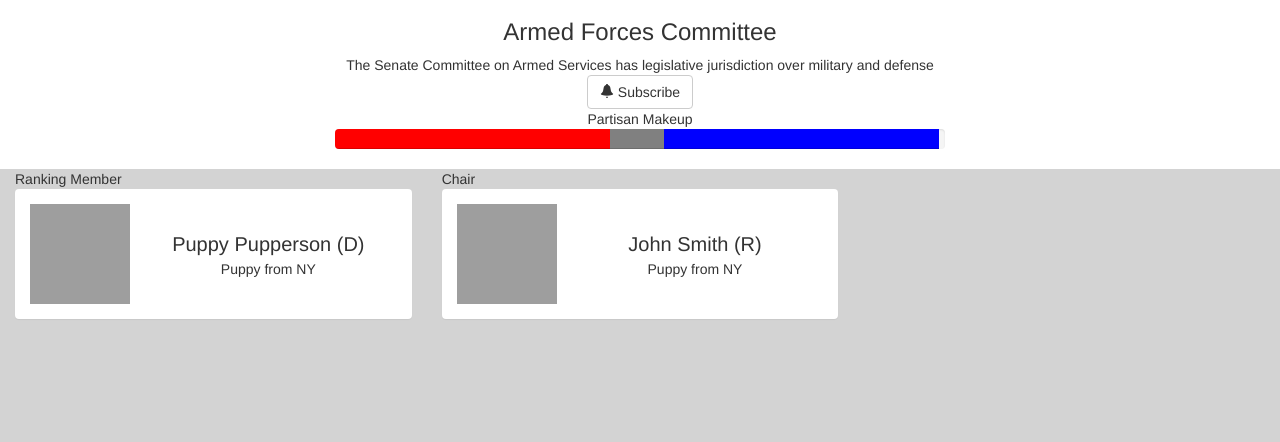
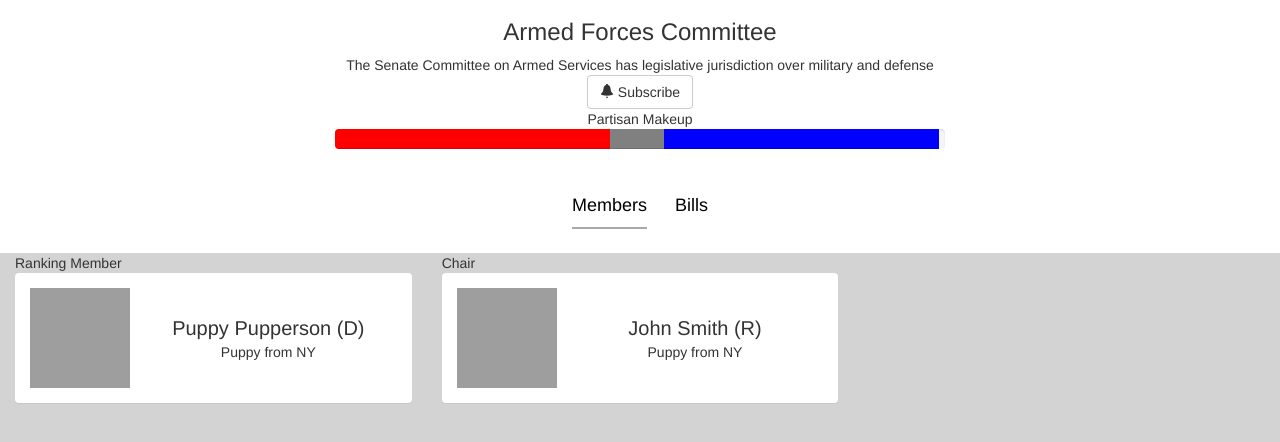
Before and after one commit to arbass22/politifind, a Django app: page /committees/ in a window 1280 px wide. Shown: the part 51-493 px from the top of the page. Run offline with Django 3.2, Linux system fonts and the light colour scheme; some libraries are stand-ins or nearby versions; grey boxes are pictures that could not be loaded.

Commit message:
Added dynamic section tabs

```diff
--- a/sudormrf/politifind/static/css/main-styles.css
+++ b/sudormrf/politifind/static/css/main-styles.css
@@ -76,3 +76,31 @@ div.navbar-collapse:not(.collapsing):not(.in) form.navbar-form .form-group input
 .person-card .summary {
     font-size: 14px;
 }
+
+
+/* Page section tabs */
+
+.tab {
+    display: inline-block;
+    margin-left: 12px;
+    margin-right: 12px;
+    padding-bottom: 8px;
+    font-size: 18px;
+}
+
+.tab a {
+    color: black;
+}
+.tab a:hover {
+    text-decoration: none;
+    color: black;
+}
+
+.tabs {
+    margin: 24px;
+
+}
+
+.tab.active {
+    border-bottom: 2px solid darkgrey;
+}
--- a/sudormrf/politifind/templates/committees.html
+++ b/sudormrf/politifind/templates/committees.html
@@ -24,6 +24,7 @@
         <div class="progress-bar independent" style="width: {% widthratio committee.makeup.independent committee.makeup.total 100 %}%"></div>
           <div class="progress-bar democrat" style="width: {% widthratio committee.makeup.democrat committee.makeup.total 100 %}%"></div>
       </div>
+      {% include "components/tab-bar.html" with tabs=page.tabs %}
     </div>
   </div>
   <div class="row">
--- /dev/null
+++ b/sudormrf/politifind/templates/components/tab-bar.html
@@ -0,0 +1,30 @@
+<!--
+struct of data:
+{
+  tabs: [
+    {
+      name: "",
+      url: "",
+    },
+    {
+      name: "",
+      url: ""
+    }
+  }
+  ]
+}
+
+-->
+<div class="row section-tabs">
+  <div class="tabs">
+    {% for tab in tabs %}
+    <div class="tab {% ifequal page.active_tab tab.name %} active {% endifequal %}">
+      <a href="{{ tab.url }}">
+        <div class="name">
+          {{ tab.name }}
+        </div>
+      </a>
+    </div>
+    {% endfor %}
+  </div>
+</div>
--- a/sudormrf/politifind/views/committees.py
+++ b/sudormrf/politifind/views/committees.py
@@ -23,9 +23,20 @@ def committees(request):
             "position": "Ranking Member",
         },
     }
+    page = {
+        "tabs": [{
+            "name": "Members",
+            "url": "#",
+            },
+            {
+            "name": "Bills",
+            "url": "#",
+            }],
+        "active_tab": "Members"
+    }
 
     return render(
         request,
         'committees.html',
-        context={"committee":committee},
+        context={"committee":committee, "page":page},
     )
```
